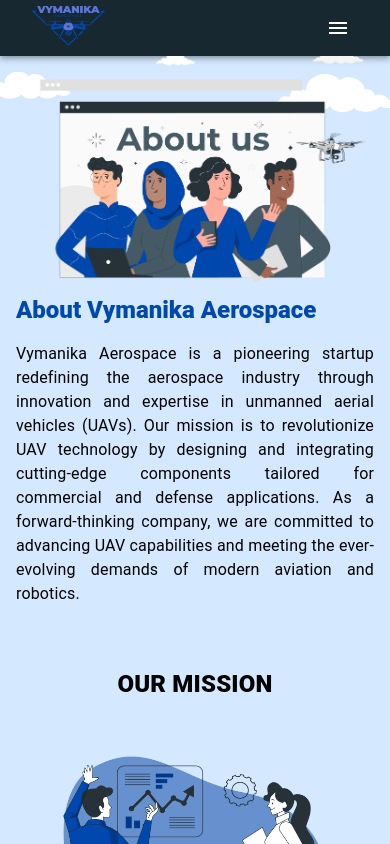
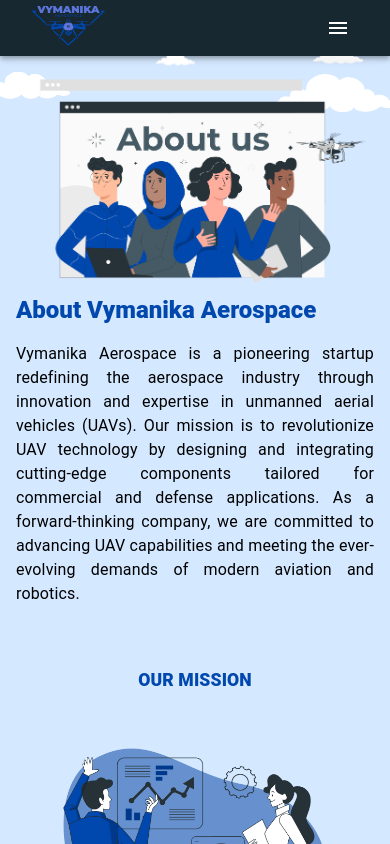
Before and after one commit to ParamJadvani/Vymanika_Aerospace, a React (Vite) app: page /about in a window 390 px wide. Shown: the top 844 px of the page. Built offline with nearby package versions, Linux system fonts and the light colour scheme.

Commit message:
VisionSection Responsive Complete

```diff
--- a/src/components/Vision_Section.jsx
+++ b/src/components/Vision_Section.jsx
@@ -17,7 +17,7 @@
   smallDroneImage = false,
 }) => {
   const theme = useTheme();
-
+  console.log(theme.fontsize);
   return (
     <Box sx={{ width: "100%", overflowX: "hidden", mt: { sm: 10, xs: 8 } }}>
       <Container
@@ -41,7 +41,13 @@
               position: "absolute",
               height: { xs: "110px", md: "140px", lg: "150px" },
               zIndex: 100,
-              left: { xs: "-1%", sm: "-14%", md: "-8%", lg: "-8%" },
+              left: {
+                xs: "-1%",
+                sm: "-14%",
+                md: "-8%",
+                lg: "-5%",
+                xl: "-1.5%",
+              },
               top: { xs: "-1%", sm: "1%", md: "0%", lg: "-4%", xl: "-2%" },
             }}
           />
@@ -56,7 +62,7 @@
               position: "absolute",
               height: { xs: "90px", md: "100px", lg: "115px" },
               zIndex: 100,
-              right: { xs: "-0%", sm: "-5%", md: "-5%" },
+              right: { xs: "-0%", sm: "-5%", md: "-5%", lg: "-3%", xl: "-1%" },
               top: { xs: "3%", sm: "0%" },
             }}
           />
@@ -69,7 +75,7 @@
               position: "absolute",
               height: { xs: "70px", md: "85px" },
               zIndex: 100,
-              right: { xs: "-0%", sm: "-5%", md: "-5%" },
+              right: { xs: "-0%", sm: "-5%", md: "-5%", lg: "-3%", xl: "-1%" },
               top: { xs: "50%", lg: "0%" },
             }}
           />
@@ -91,11 +97,13 @@
               textAlign: "center",
               fontWeight: 900,
               fontStyle: "capitalize",
+              color: theme.headerTextColor,
               fontSize: {
-                xs: "1.5rem",
-                sm: "2rem",
-                lg: "2.5rem",
-                xl: "2.7rem",
+                xs: theme.fontsize.xs,
+                sm: theme.fontsize.sm,
+                md: theme.fontsize.md,
+                lg: theme.fontsize.lg,
+                xl: theme.fontsize.xl,
               },
               marginBottom: { xs: "0.5rem", lg: "2.2rem" },
               width: "100%",
```
